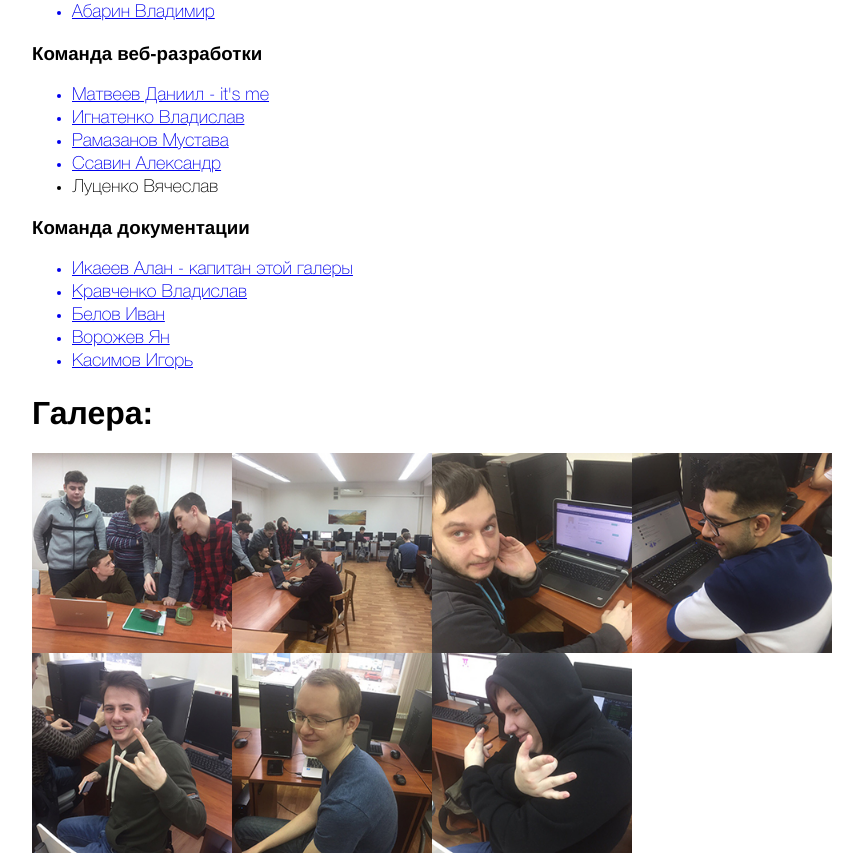
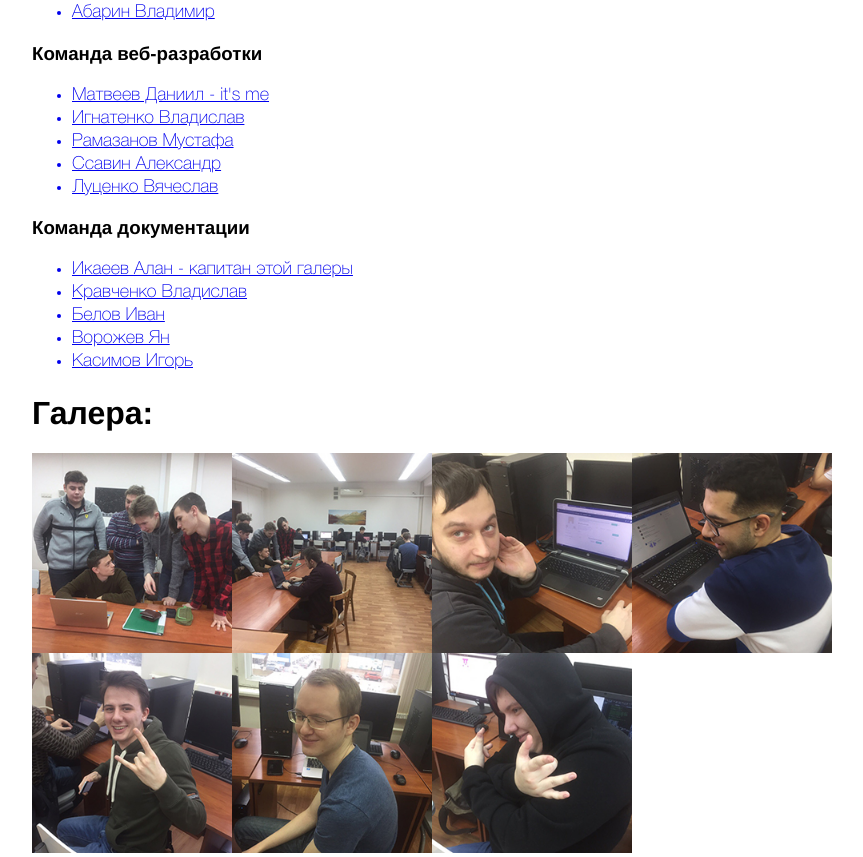
Before and after one commit to ArioShaman/arioshaman.github.io, a plain HTML site: page index.html in a window 1280 px wide. Shown: the part 1248-2105 px from the top of the page, without its empty margins (208-1071 px from the left). Drawn offline with Linux system fonts and the light colour scheme.

Commit message:
add new link

```diff
--- a/index.html
+++ b/index.html
@@ -112,12 +112,14 @@
 				<li>Игнатенко Владислав</li>
 			</a>
 			<a href="https://github.com/Mus1nho" target="blank">
-				<li>Рамазанов Мустава</li>
+				<li>Рамазанов Мустафа</li>
 			</a>
 			<a href="https://github.com/Campeador7" target="blank">
 				<li>Ссавин Александр</li>
 			</a>
-			<li>Луценко Вячеслав</li>
+			<a href="https://github.com/hnc113" target="blank">
+				<li>Луценко Вячеслав</li>
+			</a>
 		</ul>
 
 		<h3>Команда документации</h3>
```
